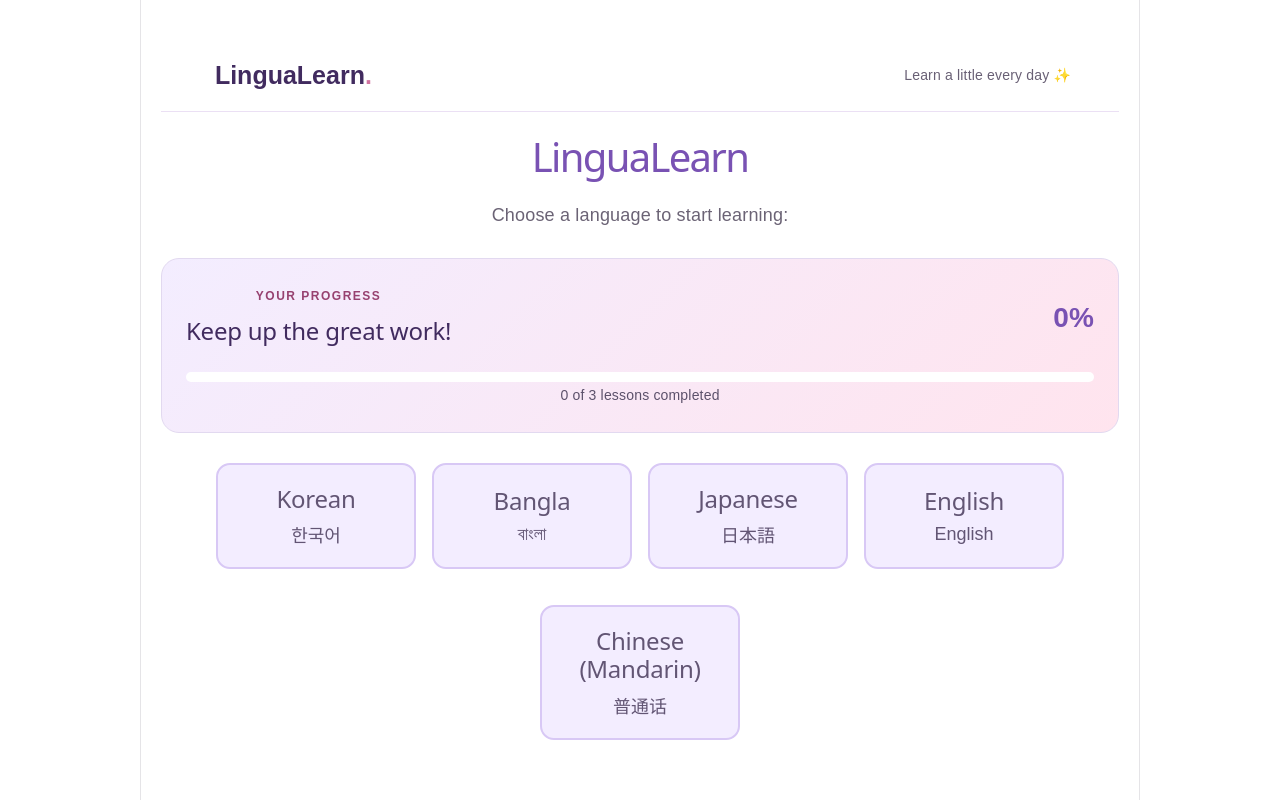
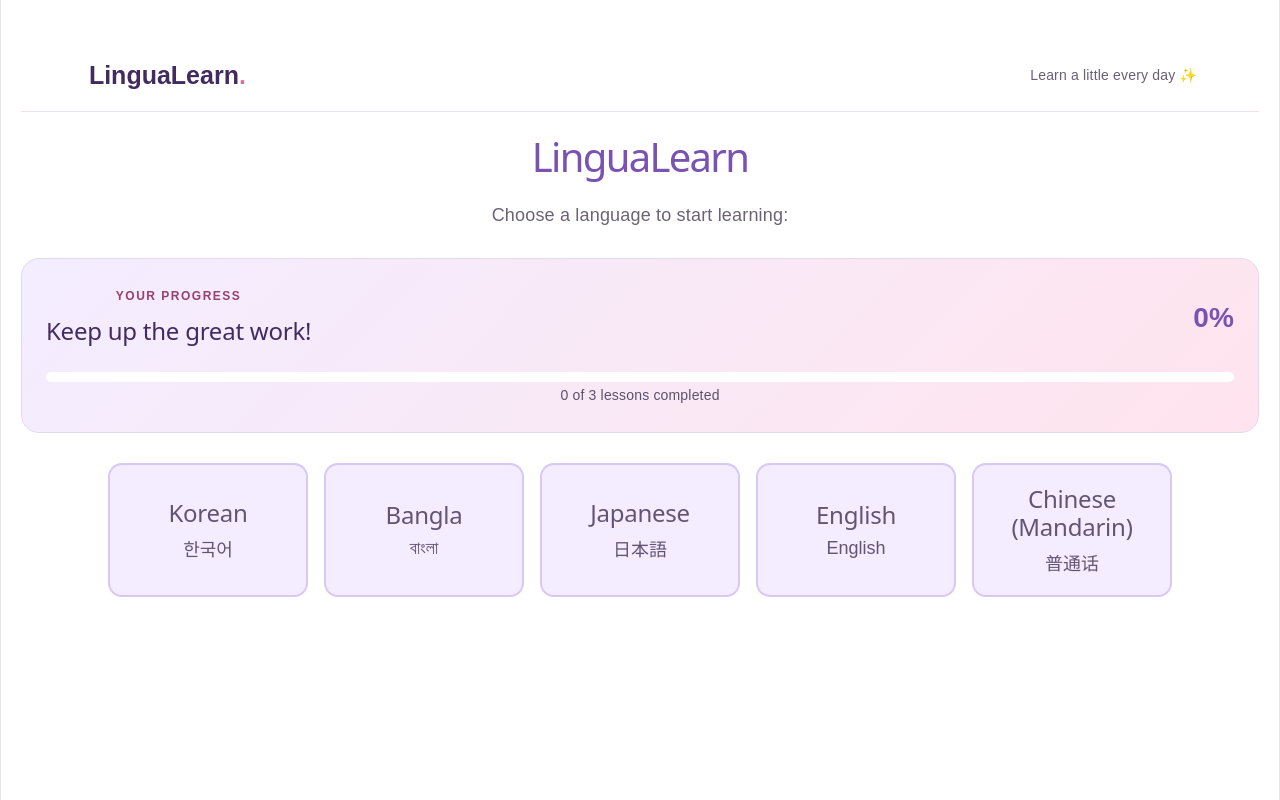
Before and after one commit to NasrumaHussain/LinguaLearn, a React app: page / in a window 1280 px wide. Built offline with nearby package versions, Linux system fonts and the light colour scheme; the HTML template or start-up script is replaced by a standard one.

Commit message:
Refactor App.css for improved layout and styling
Updated styles for root element and added universal box-sizing.

```diff
--- a/src/App.css
+++ b/src/App.css
@@ -1,10 +1,16 @@
+*{
+  box-sizing: border-box;
+}
+
 #root {
-  max-width: 1000px;
-  margin: 0px auto;
+  width: 100%;
+  min-height: 100vh;
+  margin: 0;
   padding: 40px 20px;
+  box-sizing: border-box;
   text-align: center;
   font-family: Arial, Helvetica, sans-serif;
-  background-color: white;
+  background-color: rgb(255, 255, 255);
 }
 
 h1 {
```
